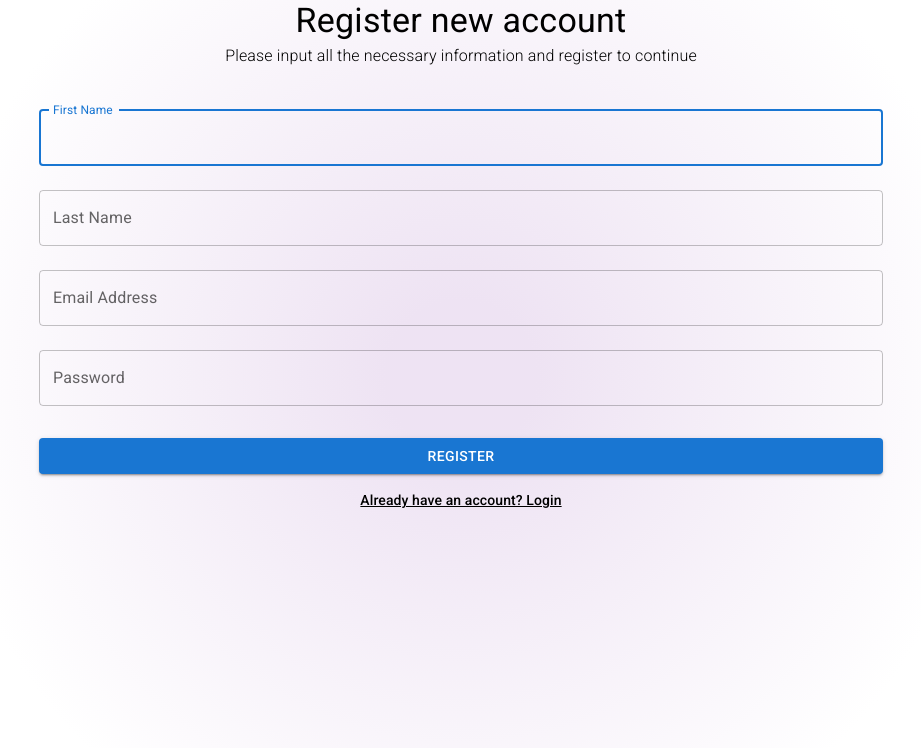
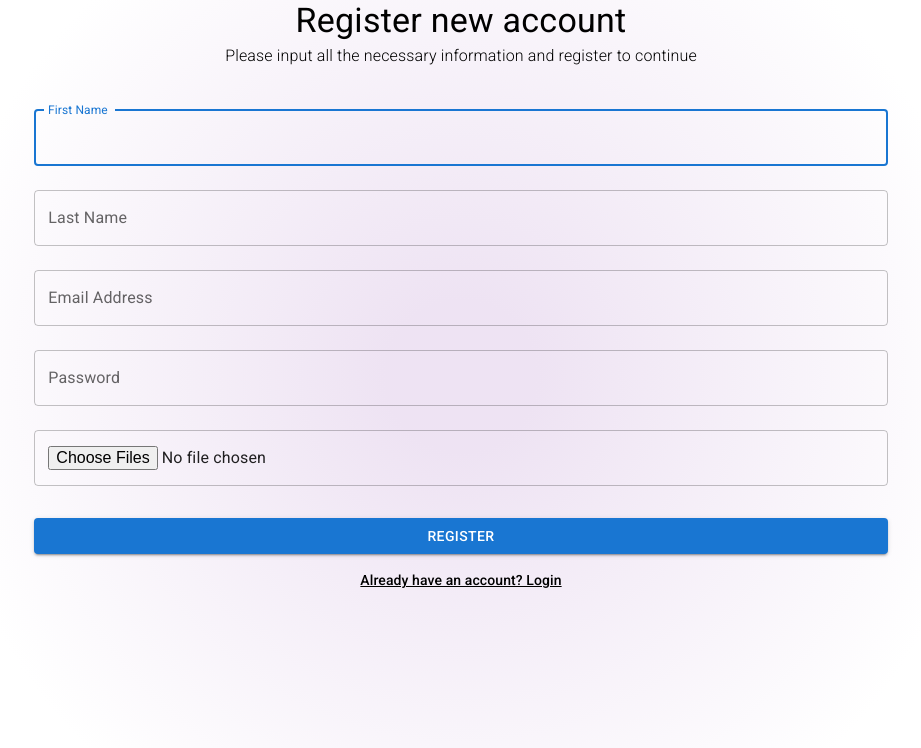
Before and after one commit to nikasakandelidze/reactjs-skill-test, a React (Create React App) app: page /register in a window 1280 px wide. Shown: the top 748 px of the page, without its empty margins (179-1100 px from the left). Built offline with nearby package versions, Linux system fonts and the light colour scheme.

Commit message:
Added image carousel and photo uploading for registering

```diff
--- a/package.json
+++ b/package.json
@@ -22,6 +22,7 @@
     "react-dom": "^18.2.0",
     "react-hook-form": "^7.48.2",
     "react-redux": "^8.1.3",
+    "react-responsive-carousel": "^3.2.23",
     "react-router-dom": "^6.18.0",
     "react-scripts": "5.0.1",
     "typescript": "^4.9.5",
--- /dev/null
+++ b/src/components/Carousel.tsx
@@ -0,0 +1,43 @@
+import React, { useState, useEffect } from "react";
+import { Box, Paper } from "@mui/material";
+
+interface CarouselProps {
+  images: string[]; // Array of image URLs
+  interval?: number; // Time in milliseconds between slides, default is 3000
+}
+
+const Carousel: React.FC<CarouselProps> = ({ images, interval = 3000 }) => {
+  const [activeIndex, setActiveIndex] = useState(0);
+
+  useEffect(() => {
+    const timer = setInterval(() => {
+      setActiveIndex((prevIndex) => (prevIndex + 1) % images.length);
+    }, interval);
+
+    return () => clearInterval(timer);
+  }, [images.length, interval]);
+
+  return (
+    <Paper
+      elevation={3}
+      sx={{ position: "relative", width: 800, height: 500, overflow: "hidden" }}
+    >
+      {images.map((image, index) => (
+        <Box
+          key={image}
+          component="img"
+          src={image}
+          alt={`Slide ${index}`}
+          sx={{
+            display: index === activeIndex ? "block" : "none",
+            width: "100%",
+            height: "100%",
+            objectFit: "cover", // Ensures the image covers the area without distortion
+          }}
+        />
+      ))}
+    </Paper>
+  );
+};
+
+export default Carousel;
--- a/src/hooks/useRegister.ts
+++ b/src/hooks/useRegister.ts
@@ -13,7 +13,7 @@ export interface RegisterHook {
   data: Client | null;
   loading: ProgressState;
   error: string | null;
-  handleRegister: (registerData: RegisterData) => Promise<void>;
+  handleRegister: (registerData: RegisterData | FormData) => Promise<void>;
   resetRegister: () => void;
 }
 
@@ -23,7 +23,7 @@ export const useRegister = (): RegisterHook => {
     (state) => state.register,
   );
 
-  const handleRegister = async (registerData: RegisterData) => {
+  const handleRegister = async (registerData: RegisterData | FormData) => {
     dispatch(register(registerData) as any);
   };
 
--- a/src/pages/auth/Register.tsx
+++ b/src/pages/auth/Register.tsx
@@ -11,12 +11,14 @@ import { useNavigate } from "react-router-dom";
 import { useRegister } from "../../hooks/useRegister";
 import { useEffect } from "react";
 import { useSnackbar } from "notistack";
+import { RegisterData } from "../../store/user/registerSlice";
 
 interface IFormInput {
   firstName: string;
   lastName: string;
   email: string;
   password: string;
+  photos: FileList | null;
 }
 
 export const Register = () => {
@@ -33,7 +35,21 @@ export const Register = () => {
   const { handleRegister, loading, error, resetRegister } = useRegister();
 
   const onSubmit: SubmitHandler<IFormInput> = (data) => {
-    handleRegister(data);
+    const formData = new FormData();
+    console.log(data);
+    // Append text fields
+    formData.append("firstName", data.firstName);
+    formData.append("lastName", data.lastName);
+    formData.append("email", data.email);
+    formData.append("password", data.password);
+
+    if (data.photos) {
+      Array.from(data.photos).forEach((file, index) =>
+        formData.append(`photos`, file),
+      );
+    }
+    console.log(formData);
+    handleRegister(formData);
   };
 
   useEffect(() => {
@@ -146,6 +162,26 @@ export const Register = () => {
           error={!!errors.password}
           helperText={errors.password?.message}
         />
+        <TextField
+          margin="normal"
+          fullWidth
+          type="file"
+          inputProps={{
+            accept: "image/*",
+            multiple: true, // Allow multiple file uploads
+          }}
+          {...register("photos", {
+            required: "Please upload at least four images",
+            validate: {
+              minFourImages: (files) =>
+                (files && files.length >= 4) ||
+                "A minimum of 4 images is required",
+            },
+          })}
+          error={!!errors.photos}
+          helperText={errors.photos?.message}
+        />
+
         <Box>
           {loading === "IN_PROGRESS" ? (
             <CircularProgress />
--- a/src/pages/profile/index.tsx
+++ b/src/pages/profile/index.tsx
@@ -1,5 +1,6 @@
 import { Avatar, Grid, Typography } from "@mui/material";
 import { useUserInfo } from "../../hooks/useUserInfo";
+import Carousel from "../../components/Carousel";
 
 export const Profile = () => {
   const { data } = useUserInfo();
@@ -21,6 +22,9 @@ export const Profile = () => {
         <Typography variant="h4">{data?.firstName}</Typography>
         <Typography variant="h4">{data?.email}</Typography>
       </Grid>
+      <Grid item xs={12} display="flex" justifyContent="center">
+        {data?.photos && <Carousel images={data?.photos.map((e) => e.url)} />}
+      </Grid>
     </Grid>
   );
 };
--- a/src/store/user/registerSlice.ts
+++ b/src/store/user/registerSlice.ts
@@ -23,16 +23,14 @@ export interface RegisterData {
   email: string;
   password: string;
   avatar?: string;
-  photos?: any[];
+  photos?: any;
 }
 
 export const register = createAsyncThunk(
   "auth/register",
-  async (register: RegisterData, { rejectWithValue }) => {
+  async (register: RegisterData | FormData, { rejectWithValue }) => {
     try {
-      const response = await axios.post(`${API_URL}/api/register`, {
-        ...register,
-      });
+      const response = await axios.post(`${API_URL}/api/register`, register);
       const data: Client = response.data;
       return data;
     } catch (err: any) {
```
Also changed, not shown: 1 other file (tests, documents, lock files or other folders).
